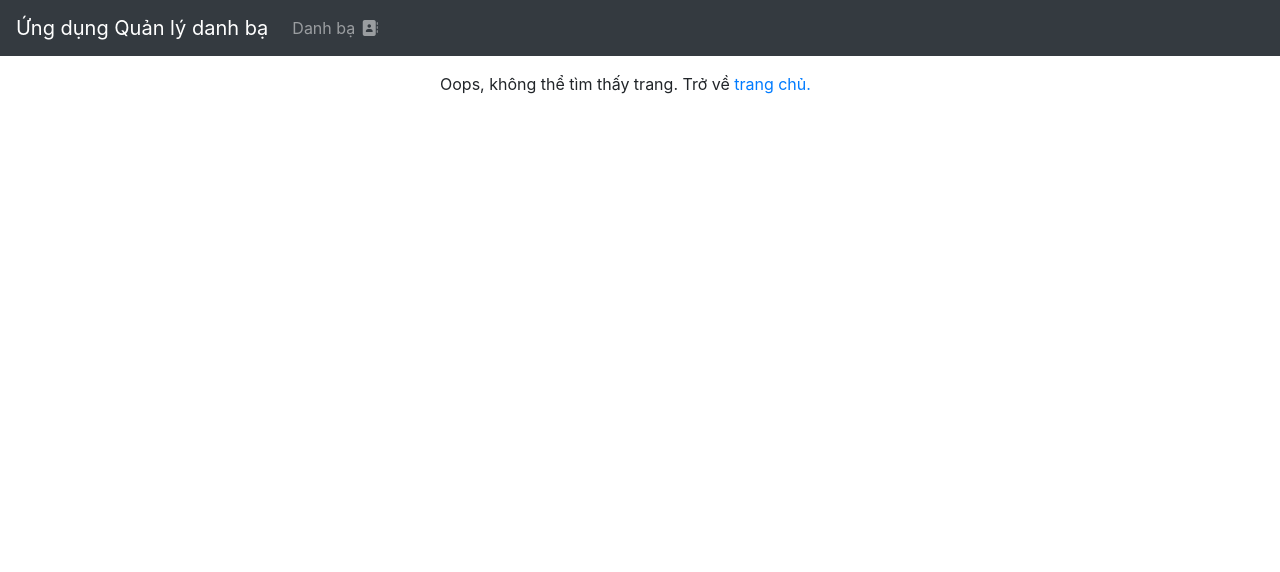
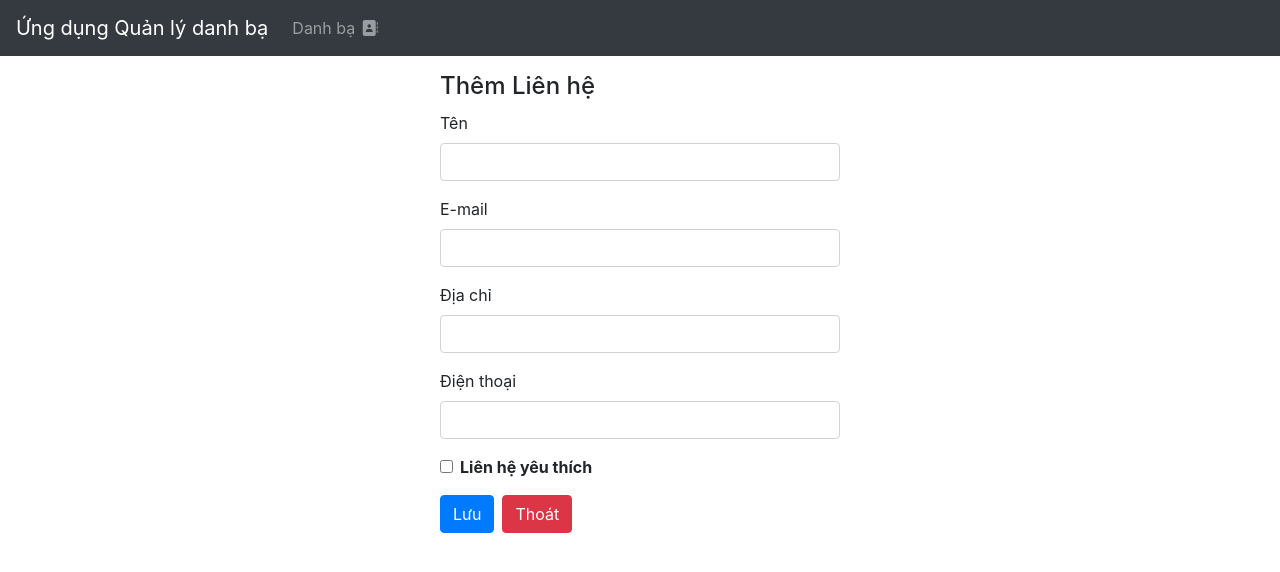
Before and after one commit to dc22v7n522/DC22V7N522_Nguyen_Vu_Anh_Phuc_FRONTEND, a Vue app: page /contacts/add in a window 1280 px wide. Shown: the top 572 px of the page. Built offline with nearby package versions, Linux system fonts and the light colour scheme; no server answers.

Commit message:
Tao trang them moi mot lien he

```diff
--- a/src/router/index.js
+++ b/src/router/index.js
@@ -6,6 +6,11 @@
         path: "/",
         name: "contactbook",
         component: ContactBook,
+    },
+    {
+        path: "/contacts/add",
+        name: "contact.add",
+        component: () => import("@/views/ContactAdd.vue"),
     },
     {
         path: "/contacts/:id",
--- /dev/null
+++ b/src/views/ContactAdd.vue
@@ -0,0 +1,47 @@
+<template>
+    <div class="page">
+        <h4>Thêm Liên hệ</h4>
+        <ContactForm
+            :contact="contact"
+            @submit:contact="createContact"
+        />
+        <p>{{ message }}</p>
+    </div>
+</template>
+
+<script>
+import ContactForm from "@/components/ContactForm.vue";
+import ContactService from "@/services/contact.service";
+
+export default {
+    components: {
+        ContactForm,
+    },
+    data() {
+        return {
+            contact: {
+                name: "",
+                email: "",
+                address: "",
+                phone: "",
+                favorite: false,
+            },
+            message: "",
+        };
+    },
+    methods: {
+        async createContact(data) {
+            try {
+                await ContactService.create(data);
+                alert('Liên hệ được thêm mới thành công.');
+                this.$router.push({ name: "contactbook" });
+            } catch (error) {
+                console.log(error);
+            }
+        },
+    },
+    created() {
+        this.message = "";
+    },
+};
+</script>
```
